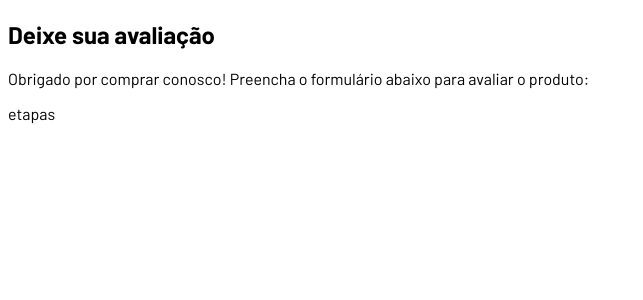
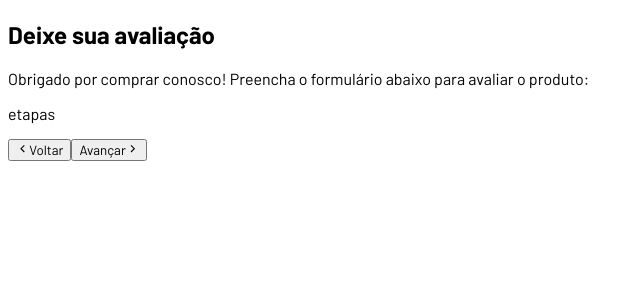
Before and after one commit to alexandreSouza31/satisfaction-survey, a React (Vite) app in the folder satisfaction_survey/: page / in a window 1280 px wide. Shown: the top 300 px of the page, without its empty margins (0-643 px from the left). Built offline with nearby package versions, Linux system fonts and the light colour scheme.

Commit message:
will import button icons

```diff
--- a/satisfaction_survey/src/App.jsx
+++ b/satisfaction_survey/src/App.jsx
@@ -1,3 +1,4 @@
+import { GrFormNext, GrFormPrevious } from "react-icons/gr"; //importa os ícones
 
 import './App.css'
 
@@ -12,7 +13,18 @@ function App() {
       <main>
         <p>etapas</p>
         <form>
+          <div className="inputs-container"></div>
+          <div className="actions">
+            <button type='button'>
+              <GrFormPrevious />
+              <span>Voltar</span>
+            </button>
+            <button type='submit'>
+              <span>Avançar</span>
+              <GrFormNext />
+            </button>
 
+          </div>
         </form>
       </main>
     </div>
```
